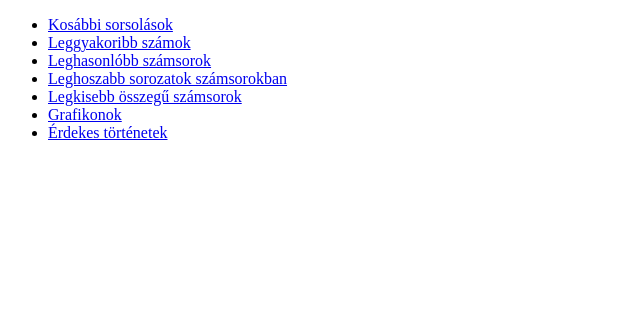
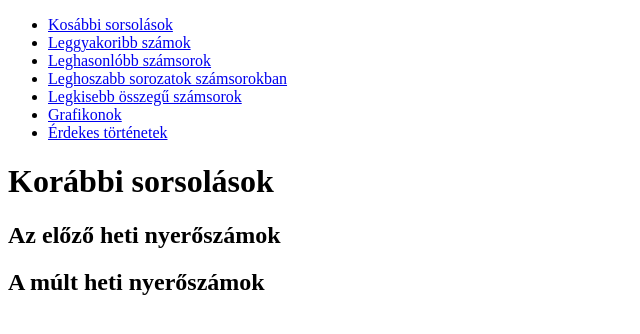
Before and after one commit to tamas1023/lotto_project, a plain HTML site: page html dolgok/korabbi.html in a window 1280 px wide. Shown: the whole page, without its empty margins (0-640 px from the left). Drawn offline with Linux system fonts and the light colour scheme.

Commit message:
A korábbi sorsolások oldal szövegeinek beírása

```diff
--- a/html dolgok/korabbi.html
+++ b/html dolgok/korabbi.html
@@ -22,7 +22,9 @@
     </nav>
 </div>
 <div id="tartalom">
-
+    <h1 id="focim">Korábbi sorsolások</h1>
+    <h2>Az előző heti nyerőszámok</h2>
+    <h2>A múlt heti nyerőszámok</h2>
 </div>
 </body>
 </html>
```
